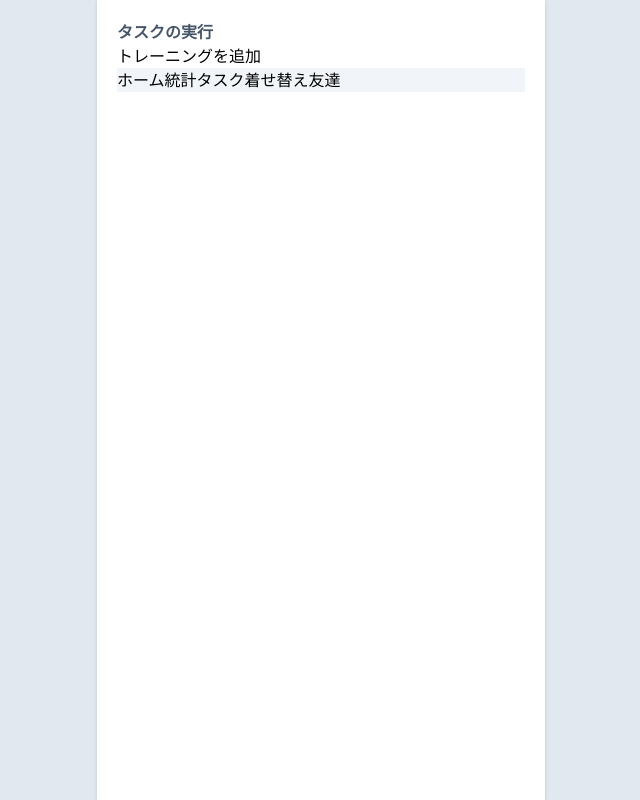
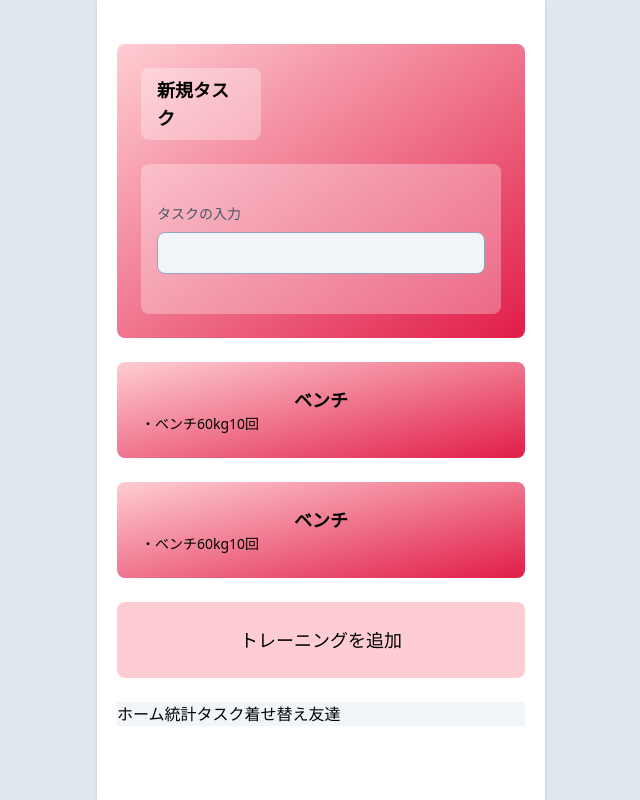
Before and after one commit to muscle-training-with-friend/mutan, a React (Vite) app: page /mutan/createTask in a window 1280 px wide. Shown: the whole page, without its empty margins (319-959 px from the left). Built offline with nearby package versions, Linux system fonts and the light colour scheme.

Commit message:
Update CreateTask.jsx
createTask
グラデーションを少し変えてみた
入力フォーム実装

```diff
--- a/src/Pages/CreateTask.jsx
+++ b/src/Pages/CreateTask.jsx
@@ -3,8 +3,31 @@ import { Link } from "react-router-dom";
 export default function () {
   return (
     <>
-      <div className="font-bold text-slate-600">タスクの実行</div>
-      <Link to="/addTraining">トレーニングを追加</Link>
+      <div className="rounded-lg bg-gradient-to-br from-rose-200 to-rose-600 my-6 p-6">
+        <div className="rounded-lg text-lg font-bold bg-white/30 mr-60 px-4 py-2">新規タスク</div>
+        <div className="rounded-lg text-sm bg-white/30 px-4 py-10 mt-6">
+          <div>
+            <label for="createTrain" class="block mb-2 text-sm text-slate-600">タスクの入力</label>
+            <input type="text" id="createTrain" class="bg-slate-100 border border-slate-400 text-slate-600 text-sm rounded-lg focus:ring-blue-500 focus:border-blue-500 block w-full p-2.5"></input>
+          </div>
+        </div>
+      </div>
+
+      <div className="rounded-lg bg-gradient-to-br from-rose-200 to-rose-600 my-6 p-6">
+        <div className="text-lg font-bold flex justify-center">ベンチ</div>
+        <div className="text-sm">・ベンチ60kg10回</div>
+      </div>
+
+      <div className="rounded-lg bg-gradient-to-br from-rose-200 to-rose-600 my-6 p-6">
+        <div className="text-lg font-bold flex justify-center">ベンチ</div>
+        <div className="text-sm">・ベンチ60kg10回</div>
+      </div>
+
+      <div className="rounded-lg bg-rose-200 flex justify-center my-6 p-6">
+        <Link to="/addTraining">
+          <div className="text-lg ">トレーニングを追加</div>
+        </Link>
+      </div>
     </>
   );
 }
```
